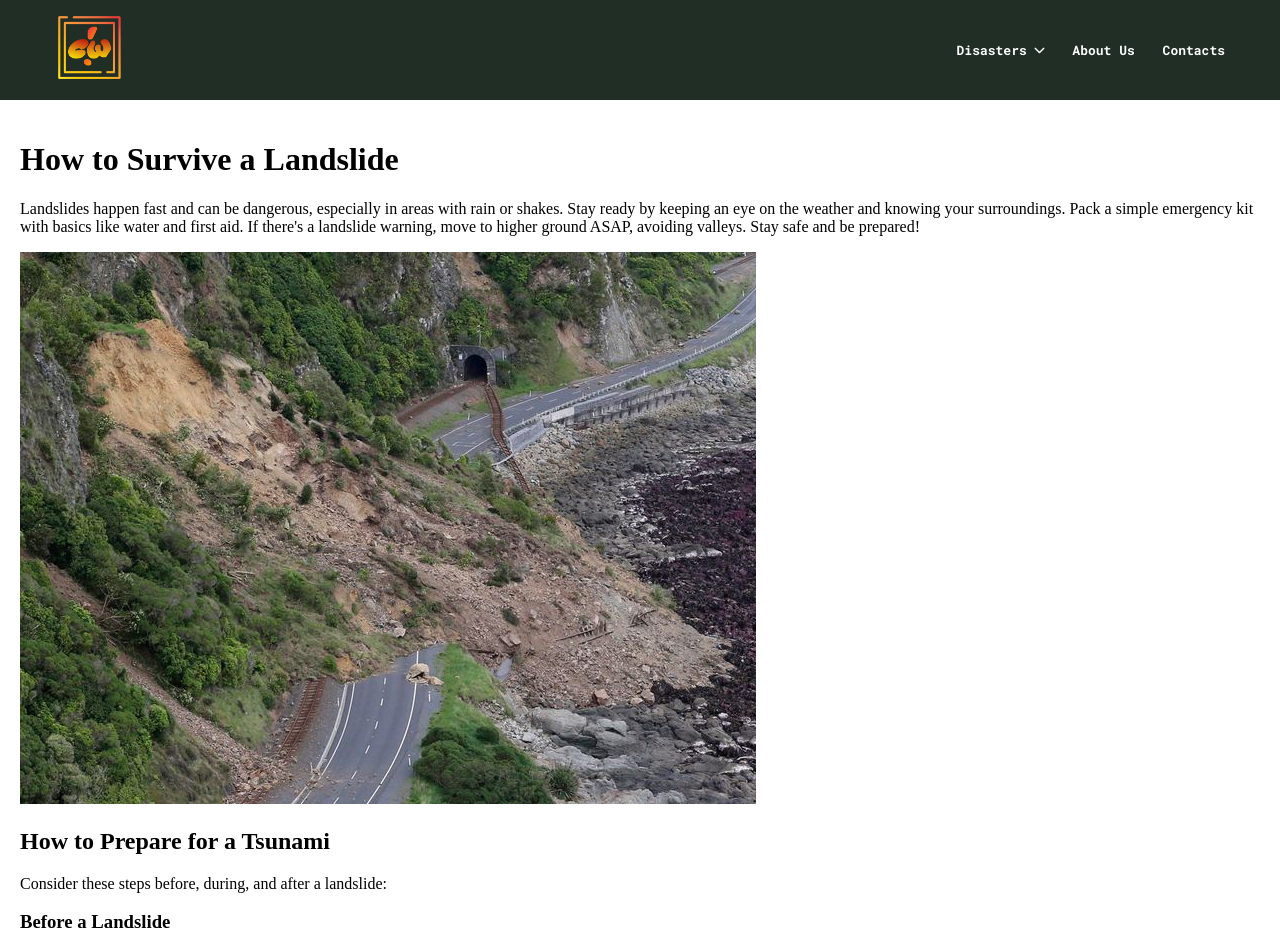
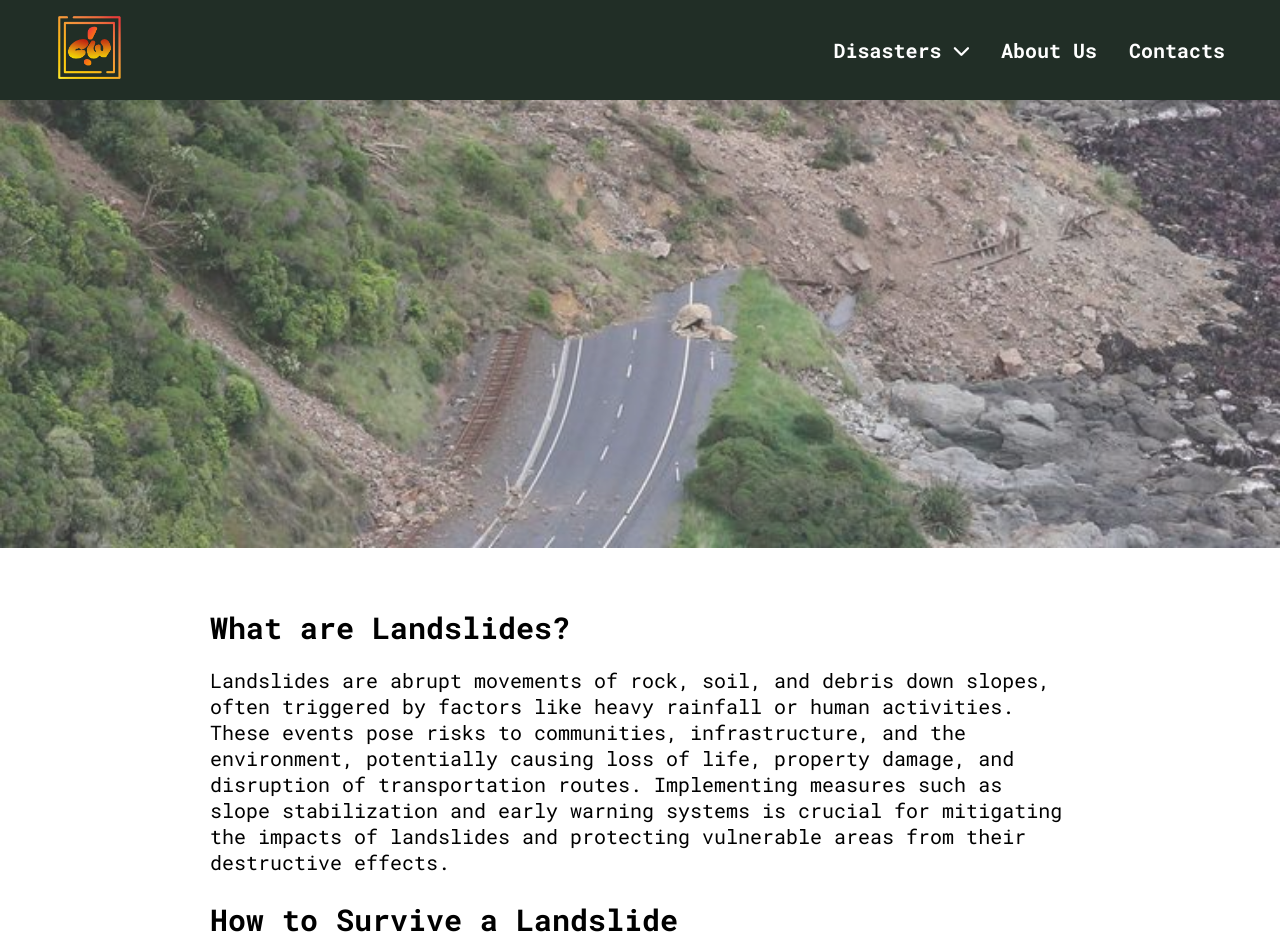
Before and after one commit to Maykel-Lunch/FINAL_TERM, a plain HTML site: page Final_Project - CataWard/contents/Landslide.html in a window 1280 px wide. Shown: the top 942 px of the page. Drawn offline with Linux system fonts and the light colour scheme.

Commit message:
added css and images to assets

```diff
--- /dev/null
+++ b/Final_Project - CataWard/assets/styles/earthquake.css
@@ -0,0 +1,42 @@
+@import url('https://fonts.googleapis.com/css2?family=Lato:ital,wght@0,100;0,300;0,400;0,700;0,900;1,100;1,300;1,400;1,700;1,900&family=Roboto+Mono:ital,wght@0,100..700;1,100..700&display=swap');
+main{
+    font: small "Roboto Mono", monospace;
+}
+
+
+.image-section {
+    position: relative;
+    display: flex;
+    justify-content: center;
+    align-items: center;
+    overflow: hidden;
+}
+
+.image-section img {
+    opacity: 0.8;
+    width: 100%;
+    height: 100%;
+    object-fit: cover;
+    margin-top: -40%;
+}
+
+.content-container {
+    max-width: 900px;
+    margin: 0 auto;
+    padding: 20px;
+    box-sizing: border-box;
+}
+
+.content-container h1, h2, h3 {
+    font-size: 30px;
+}
+
+.content-container p, ul {
+    font-size: 20px;
+}
+
+.content-container img{
+    width: 600px;
+    height: auto;
+    text: center;
+}
--- a/Final_Project - CataWard/assets/styles/index.css
+++ b/Final_Project - CataWard/assets/styles/index.css
@@ -1,4 +1,5 @@
 @import url('https://fonts.googleapis.com/css2?family=Lato:ital,wght@0,100;0,300;0,400;0,700;0,900;1,100;1,300;1,400;1,700;1,900&family=Roboto+Mono:ital,wght@0,100..700;1,100..700&display=swap');
+
 
 .image-section {
     position: relative;
--- /dev/null
+++ b/Final_Project - CataWard/assets/styles/landslide.css
@@ -0,0 +1,42 @@
+@import url('https://fonts.googleapis.com/css2?family=Lato:ital,wght@0,100;0,300;0,400;0,700;0,900;1,100;1,300;1,400;1,700;1,900&family=Roboto+Mono:ital,wght@0,100..700;1,100..700&display=swap');
+main{
+    font: small "Roboto Mono", monospace;
+}
+
+
+.image-section {
+    position: relative;
+    display: flex;
+    justify-content: center;
+    align-items: center;
+    overflow: hidden;
+}
+
+.image-section img {
+    opacity: 0.8;
+    width: 100%;
+    height: 100%;
+    object-fit: cover;
+    margin-top: -40%;
+}
+
+.content-container {
+    max-width: 900px;
+    margin: 0 auto;
+    padding: 20px;
+    box-sizing: border-box;
+}
+
+.content-container h1, h2, h3 {
+    font-size: 30px;
+}
+
+.content-container p, ul {
+    font-size: 20px;
+}
+
+.content-container img{
+    width: 600px;
+    height: auto;
+    text: center;
+}
--- a/Final_Project - CataWard/contents/Landslide.html
+++ b/Final_Project - CataWard/contents/Landslide.html
@@ -7,6 +7,7 @@
     <link rel="icon" href="../assets/images/CataWard_Icon.png">
     <link rel="stylesheet" href="https://cdnjs.cloudflare.com/ajax/libs/font-awesome/6.0.0-beta3/css/all.min.css">
     <link rel="stylesheet" href="../assets/styles/main.css">
+    <link rel="stylesheet" href="../assets/styles/landslide.css">
     <title>Landslide | CataWard</title>
 </head>
 
@@ -35,19 +36,30 @@
         </nav>
     </header>
 
+    <section class="image-section">
+        <img src="../assets/images/Landslide.jpg" alt="image">
+    </section>
+
     <main>
-        <h1>How to Survive a Landslide</h1>
+        <div class="content-container">
+            <h1>What are Landslides?</h1>
+            <p>Landslides are abrupt movements of rock, soil, and debris down slopes, often triggered by factors like heavy rainfall or human activities.
+                These events pose risks to communities, infrastructure, and the environment, potentially causing loss of life, property damage, and
+                disruption of transportation routes. Implementing measures such as slope stabilization and early warning systems is crucial for mitigating
+                the impacts of landslides and protecting vulnerable areas from their destructive effects.</p>
+
+            <h2>How to Survive a Landslide</h2>
             <p>Landslides happen fast and can be dangerous, especially in areas with rain or shakes.
             Stay ready by keeping an eye on the weather and knowing your surroundings. Pack a simple emergency kit with basics like water and first aid.
             If there's a landslide warning, move to higher ground ASAP, avoiding valleys. Stay safe and be prepared!</p>
 
-        <img src="../assets/images/Landslide.jpg" alt="Earthquake">
 
 
             <h2>How to Prepare for a Tsunami</h2>
 
             <p>Consider these steps before, during, and after a landslide:</p>
 
+            <img src="../assets/images/before_landslide.png" alt="image">
             <h3>Before a Landslide</h3>
             <ul>
                 <li>Avoid constructing structures in proximity to steep slopes, mountain edges, drainage ways, or natural erosion valleys.</li>
@@ -56,6 +68,7 @@
                 <li>Familiarize yourself with the emergency-response and evacuation strategies in place for your locality. Create a personalized emergency plan for your family or business.</li>
             </ul>
 
+            <img src="../assets/images/during_landslide.ppm" alt="image">
             <h3>During a Landslide</h3>
             <ul>
                 <li>Stay alert during a landslide threat, especially if you're in bed, as debris-flow incidents often happen when people are asleep.
@@ -66,6 +79,7 @@
                     Watch for collapsed pavement, mud, rocks, and signs of potential debris flows along roadsides.</li>
             </ul>
 
+            <img src="../assets/images/after_landslide.webp" alt="image">
             <h3>After a Landslide</h3>
             <ul>
                 <li>Stay clear of the slide area to avoid the risk of additional slides.</li>
@@ -75,7 +89,7 @@
                 <li>Report any broken utility lines and damaged roads or railways to the relevant authorities promptly.
                     Swift reporting helps in shutting off utilities swiftly, preventing further hazards and injuries.</li>
             </ul>
-
+        </div>
     </main>
 
     <footer>
```
Also changed, not shown: Final_Project - CataWard/contents/Earthquake.html (+19 -2 lines), Final_Project - CataWard/index.html (+1 -0 lines), Final_Project - CataWard/assets/images/after_earthquake.jpg (added), Final_Project - CataWard/assets/images/after_landslide.webp (added), Final_Project - CataWard/assets/images/before_earthquake.jpg (added), Final_Project - CataWard/assets/images/before_landslide.png (added), Final_Project - CataWard/assets/images/during_earthquake.jpg (added), 1 other file. Lines whose indentation alone changed are shown as unchanged.
